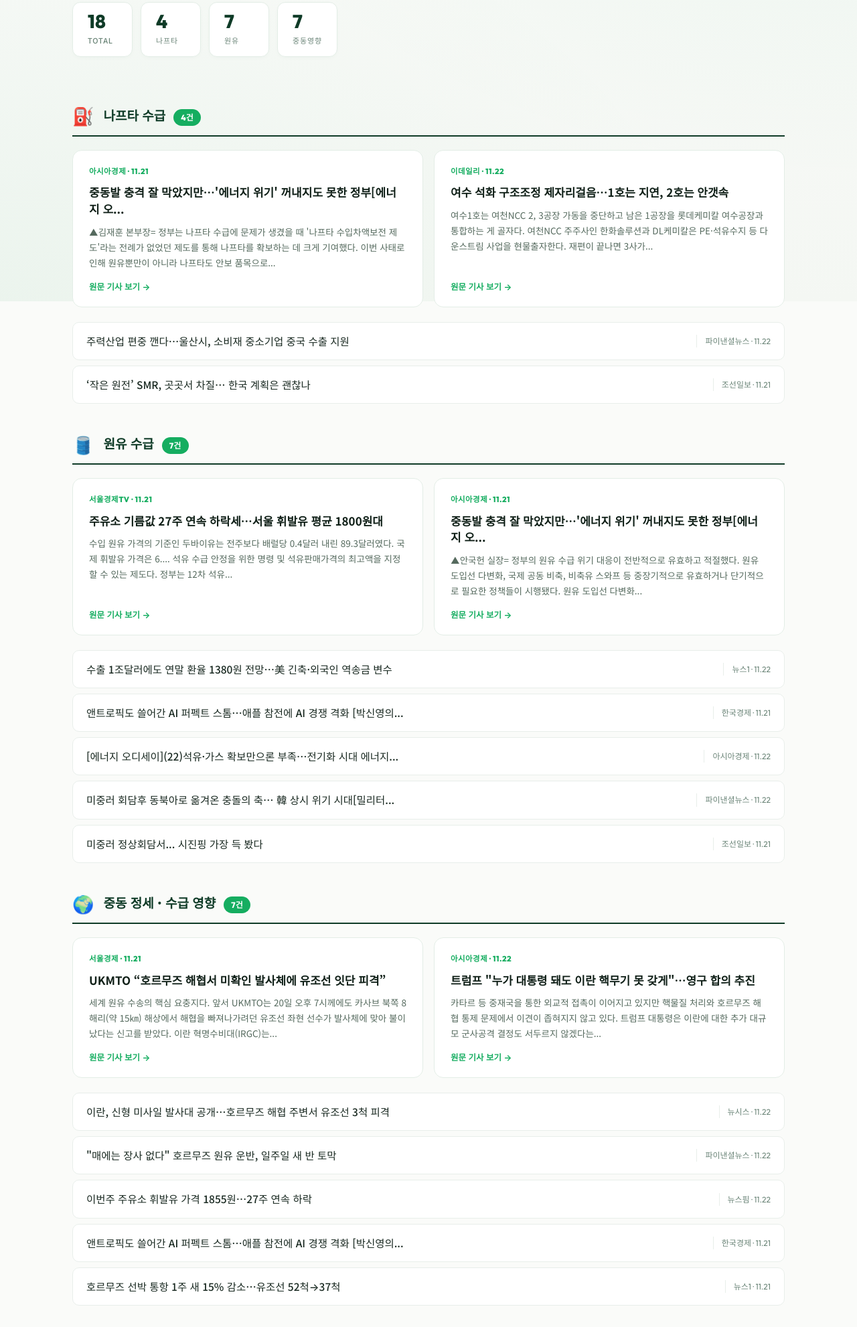
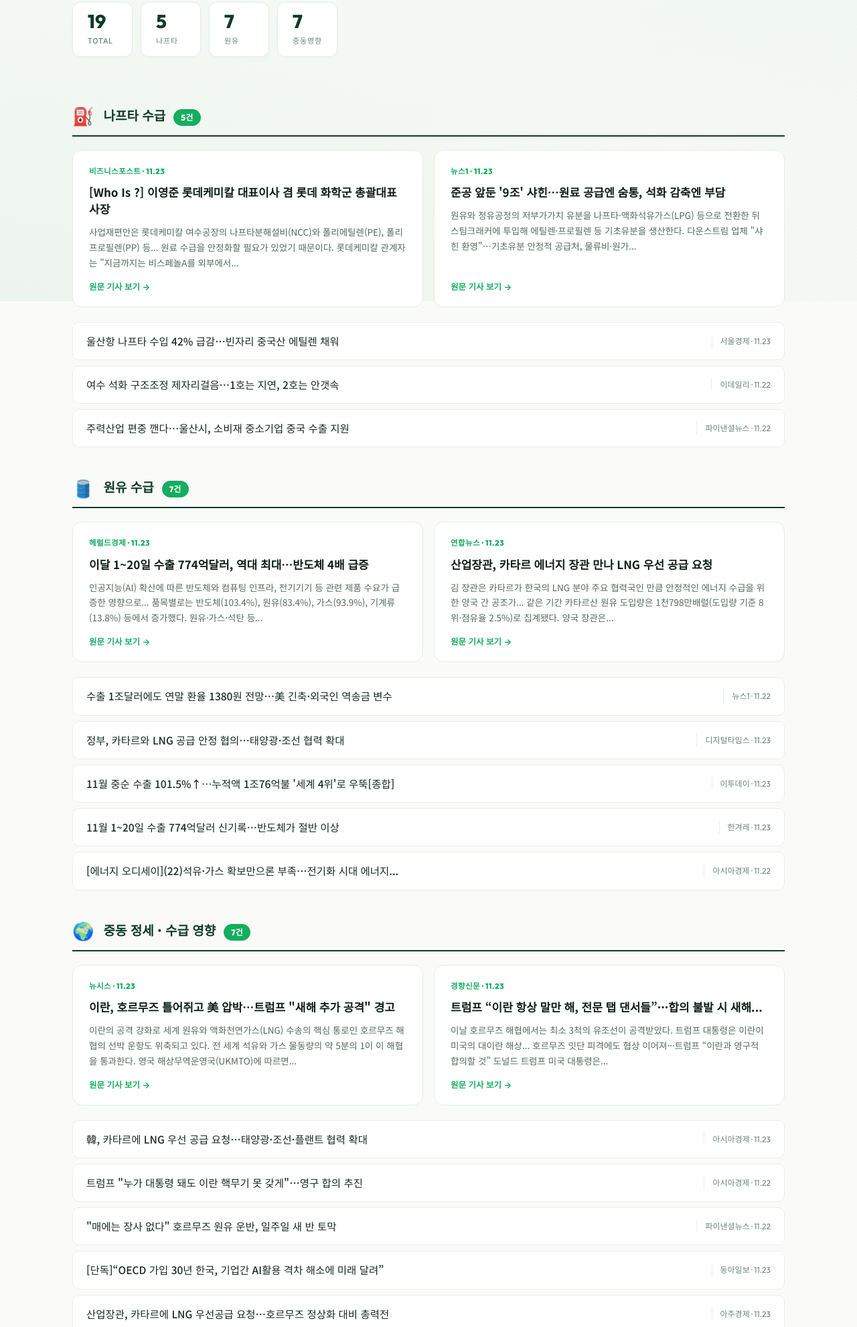
Before and after one commit to hdec-daily-news/oil-naphtha, a plain HTML site: page index.html in a window 1280 px wide. Shown: the part 350-2332 px from the top of the page at 67% size. Drawn offline with Linux system fonts and the light colour scheme.

Commit message:
Daily update 2026-11-23

```diff
--- a/index.html
+++ b/index.html
@@ -23,7 +23,7 @@
       <span class="brand-name">HDEC Daily News</span>
     </a>
     <div class="site-meta">
-      <span>수집기간 11.21 ~ 11.22</span>
+      <span>수집기간 11.22 ~ 11.23</span>
       <span class="sep">·</span>
       <span class="auto-badge">🔄 매일 07시 / 12시 2회 자동 업데이트</span>
     </div>
@@ -40,8 +40,8 @@
       <strong>주요 경제지 · 종합지</strong>에서 선별, 최근 3일 내 기사를 정리합니다.
     </p>
     <div class="hero-stats">
-      <div class="stat"><span class="stat-num">18</span><span class="stat-lab">TOTAL</span></div>
-      <div class="stat"><span class="stat-num">4</span><span class="stat-lab">나프타</span></div>
+      <div class="stat"><span class="stat-num">19</span><span class="stat-lab">TOTAL</span></div>
+      <div class="stat"><span class="stat-num">5</span><span class="stat-lab">나프타</span></div>
       <div class="stat"><span class="stat-num">7</span><span class="stat-lab">원유</span></div>
       <div class="stat"><span class="stat-num">7</span><span class="stat-lab">중동영향</span></div>
     </div>
@@ -53,32 +53,38 @@
         <div class="section-icon">⛽</div>
         <div class="section-meta">
           <h2 class="section-title">나프타 수급</h2>
-          <div class="section-count">4건</div>
+          <div class="section-count">5건</div>
         </div>
       </div>
       <div class="top-cards">
-        <a class="top-card" href="https://view.asiae.co.kr/article/2026111915333205479" target="_blank" rel="noopener">
-          <div class="top-card-source">아시아경제 · 11.21</div>
-          <h3 class="top-card-title">중동발 충격 잘 막았지만…'에너지 위기' 꺼내지도 못한 정부[에너지 오...</h3>
-          <p class="top-card-desc">▲김재훈 본부장= 정부는 나프타 수급에 문제가 생겼을 때 '나프타 수입차액보전 제도'라는 전례가 없었던 제도를 통해 나프타를 확보하는 데 크게 기여했다. 이번 사태로 인해 원유뿐만이 아니라 나프타도 안보 품목으로... </p>
+        <a class="top-card" href="https://www.businesspost.co.kr/BP?command=article_view&amp;num=450773" target="_blank" rel="noopener">
+          <div class="top-card-source">비즈니스포스트 · 11.23</div>
+          <h3 class="top-card-title">[Who Is ?] 이영준 롯데케미칼 대표이사 겸 롯데 화학군 총괄대표 사장</h3>
+          <p class="top-card-desc">사업재편안은 롯데케미칼 여수공장의 나프타분해설비(NCC)와 폴리에틸렌(PE), 폴리프로필렌(PP) 등... 원료 수급을 안정화할 필요가 있었기 때문이다. 롯데케미칼 관계자는 &quot;지금까지는 비스페놀A를 외부에서... </p>
           <span class="top-card-more">원문 기사 보기 →</span>
         </a>
-        <a class="top-card" href="https://www.edaily.co.kr/News/Read?newsId=01682646645648344&amp;mediaCodeNo=257&amp;utm_source=naver&amp;utm_medium=referral&amp;utm_campaign=news_syndication&amp;utm_content=original_article" target="_blank" rel="noopener">
-          <div class="top-card-source">이데일리 · 11.22</div>
-          <h3 class="top-card-title">여수 석화 구조조정 제자리걸음…1호는 지연, 2호는 안갯속</h3>
-          <p class="top-card-desc">여수1호는 여천NCC 2, 3공장 가동을 중단하고 남은 1공장을 롯데케미칼 여수공장과 통합하는 게 골자다. 여천NCC 주주사인 한화솔루션과 DL케미칼은 PE·석유수지 등 다운스트림 사업을 현물출자한다. 재편이 끝나면 3사가... </p>
+        <a class="top-card" href="https://www.news1.kr/industry/general-industry/6361753" target="_blank" rel="noopener">
+          <div class="top-card-source">뉴스1 · 11.23</div>
+          <h3 class="top-card-title">준공 앞둔 '9조' 샤힌…원료 공급엔 숨통, 석화 감축엔 부담</h3>
+          <p class="top-card-desc">원유와 정유공정의 저부가가치 유분을 나프타·액화석유가스(LPG) 등으로 전환한 뒤 스팀크래커에 투입해 에틸렌·프로필렌 등 기초유분을 생산한다. 다운스트림 업체 &quot;샤힌 환영&quot;…기초유분 안정적 공급처, 물류비·원가... </p>
           <span class="top-card-more">원문 기사 보기 →</span>
         </a></div><ul class="headlines">
+          <li class="headline">
+            <a href="https://www.sedaily.com/article/20117628?ref=naver" target="_blank" rel="noopener">
+              <span class="hl-title">울산항 나프타 수입 42% 급감…빈자리 중국산 에틸렌 채워</span>
+              <span class="hl-meta">서울경제 · 11.23</span>
+            </a>
+          </li>
+          <li class="headline">
+            <a href="https://www.edaily.co.kr/News/Read?newsId=01682646645648344&amp;mediaCodeNo=257&amp;utm_source=naver&amp;utm_medium=referral&amp;utm_campaign=news_syndication&amp;utm_content=original_article" target="_blank" rel="noopener">
+              <span class="hl-title">여수 석화 구조조정 제자리걸음…1호는 지연, 2호는 안갯속</span>
+              <span class="hl-meta">이데일리 · 11.22</span>
+            </a>
+          </li>
           <li class="headline">
             <a href="https://www.fnnews.com/news/202611221120109293" target="_blank" rel="noopener">
               <span class="hl-title">주력산업 편중 깬다…울산시, 소비재 중소기업 중국 수출 지원</span>
               <span class="hl-meta">파이낸셜뉴스 · 11.22</span>
-            </a>
-          </li>
-          <li class="headline">
-            <a href="https://www.chosun.com/economy/economy_general/2026/11/21/HMRSXGFH6FAHVEUCJTGGIZTKXU/?utm_source=naver&amp;utm_medium=referral&amp;utm_campaign=naver-news" target="_blank" rel="noopener">
-              <span class="hl-title">‘작은 원전’ SMR, 곳곳서 차질… 한국 계획은 괜찮나</span>
-              <span class="hl-meta">조선일보 · 11.21</span>
             </a>
           </li></ul>
     </section>
@@ -91,16 +97,16 @@
         </div>
       </div>
       <div class="top-cards">
-        <a class="top-card" href="https://www.sentv.co.kr/article/view/sentv202611210003" target="_blank" rel="noopener">
-          <div class="top-card-source">서울경제TV · 11.21</div>
-          <h3 class="top-card-title">주유소 기름값 27주 연속 하락세…서울 휘발유 평균 1800원대</h3>
-          <p class="top-card-desc">수입 원유 가격의 기준인 두바이유는 전주보다 배럴당 0.4달러 내린 89.3달러였다. 국제 휘발유 가격은 6.... 석유 수급 안정을 위한 명령 및 석유판매가격의 최고액을 지정할 수 있는 제도다. 정부는 12차 석유... </p>
+        <a class="top-card" href="https://biz.heraldcorp.com/article/10945641?ref=naver" target="_blank" rel="noopener">
+          <div class="top-card-source">헤럴드경제 · 11.23</div>
+          <h3 class="top-card-title">이달 1~20일 수출 774억달러, 역대 최대…반도체 4배 급증</h3>
+          <p class="top-card-desc">인공지능(AI) 확산에 따른 반도체와 컴퓨팅 인프라, 전기기기 등 관련 제품 수요가 급증한 영향으로... 품목별로는 반도체(103.4%), 원유(83.4%), 가스(93.9%), 기계류(13.8%) 등에서 증가했다. 원유·가스·석탄 등... </p>
           <span class="top-card-more">원문 기사 보기 →</span>
         </a>
-        <a class="top-card" href="https://view.asiae.co.kr/article/2026111915333205479" target="_blank" rel="noopener">
-          <div class="top-card-source">아시아경제 · 11.21</div>
-          <h3 class="top-card-title">중동발 충격 잘 막았지만…'에너지 위기' 꺼내지도 못한 정부[에너지 오...</h3>
-          <p class="top-card-desc">▲안국헌 실장= 정부의 원유 수급 위기 대응이 전반적으로 유효하고 적절했다. 원유 도입선 다변화, 국제 공동 비축, 비축유 스와프 등 중장기적으로 유효하거나 단기적으로 필요한 정책들이 시행됐다. 원유 도입선 다변화... </p>
+        <a class="top-card" href="https://www.yna.co.kr/view/AKR20261123041400003?input=1195m" target="_blank" rel="noopener">
+          <div class="top-card-source">연합뉴스 · 11.23</div>
+          <h3 class="top-card-title">산업장관, 카타르 에너지 장관 만나 LNG 우선 공급 요청</h3>
+          <p class="top-card-desc">김 장관은 카타르가 한국의 LNG 분야 주요 협력국인 만큼 안정적인 에너지 수급을 위한 양국 간 공조가... 같은 기간 카타르산 원유 도입량은 1천798만배럴(도입량 기준 8위·점유율 2.5%)로 집계됐다. 양국 장관은... </p>
           <span class="top-card-more">원문 기사 보기 →</span>
         </a></div><ul class="headlines">
           <li class="headline">
@@ -110,27 +116,27 @@
             </a>
           </li>
           <li class="headline">
-            <a href="https://www.hankyung.com/article/202611211028i" target="_blank" rel="noopener">
-              <span class="hl-title">앤트로픽도 쓸어간 AI 퍼펙트 스톰…애플 참전에 AI 경쟁 격화 [박신영의...</span>
-              <span class="hl-meta">한국경제 · 11.21</span>
+            <a href="https://www.dt.co.kr/article/12096631?ref=naver" target="_blank" rel="noopener">
+              <span class="hl-title">정부, 카타르와 LNG 공급 안정 협의…태양광·조선 협력 확대</span>
+              <span class="hl-meta">디지털타임스 · 11.23</span>
+            </a>
+          </li>
+          <li class="headline">
+            <a href="https://www.etoday.co.kr/news/view/2651527" target="_blank" rel="noopener">
+              <span class="hl-title">11월 중순 수출 101.5%↑⋯누적액 1조76억불 '세계 4위'로 우뚝[종합]</span>
+              <span class="hl-meta">이투데이 · 11.23</span>
+            </a>
+          </li>
+          <li class="headline">
+            <a href="https://www.hani.co.kr/arti/economy/economy_general/1288577.html" target="_blank" rel="noopener">
+              <span class="hl-title">11월 1~20일 수출 774억달러 신기록…반도체가 절반 이상</span>
+              <span class="hl-meta">한겨레 · 11.23</span>
             </a>
           </li>
           <li class="headline">
             <a href="https://view.asiae.co.kr/article/2026112212593856475" target="_blank" rel="noopener">
               <span class="hl-title">[에너지 오디세이](22)석유·가스 확보만으론 부족…전기화 시대 에너지...</span>
               <span class="hl-meta">아시아경제 · 11.22</span>
-            </a>
-          </li>
-          <li class="headline">
-            <a href="https://www.fnnews.com/news/202611221840446944" target="_blank" rel="noopener">
-              <span class="hl-title">미중러 회담후 동북아로 옮겨온 충돌의 축… 韓 상시 위기 시대[밀리터...</span>
-              <span class="hl-meta">파이낸셜뉴스 · 11.22</span>
-            </a>
-          </li>
-          <li class="headline">
-            <a href="https://www.chosun.com/international/international_general/2026/11/21/4QWSAYRMB5FGNPSXQFPNS5YBPU/?utm_source=naver&amp;utm_medium=referral&amp;utm_campaign=naver-news" target="_blank" rel="noopener">
-              <span class="hl-title">미중러 정상회담서... 시진핑 가장 득 봤다</span>
-              <span class="hl-meta">조선일보 · 11.21</span>
             </a>
           </li></ul>
     </section>
@@ -143,22 +149,28 @@
         </div>
       </div>
       <div class="top-cards">
-        <a class="top-card" href="https://www.sedaily.com/article/20117265?ref=naver" target="_blank" rel="noopener">
-          <div class="top-card-source">서울경제 · 11.21</div>
-          <h3 class="top-card-title">UKMTO “호르무즈 해협서 미확인 발사체에 유조선 잇단 피격”</h3>
-          <p class="top-card-desc">세계 원유 수송의 핵심 요충지다. 앞서 UKMTO는 20일 오후 7시께에도 카사브 북쪽 8해리(약 15㎞) 해상에서 해협을 빠져나가려던 유조선 좌현 선수가 발사체에 맞아 불이 났다는 신고를 받았다. 이란 혁명수비대(IRGC)는... </p>
+        <a class="top-card" href="https://www.newsis.com/view/NISX20261123_0003878640" target="_blank" rel="noopener">
+          <div class="top-card-source">뉴시스 · 11.23</div>
+          <h3 class="top-card-title">이란, 호르무즈 틀어쥐고 美 압박…트럼프 &quot;새해 추가 공격&quot; 경고</h3>
+          <p class="top-card-desc">이란의 공격 강화로 세계 원유와 액화천연가스(LNG) 수송의 핵심 통로인 호르무즈 해협의 선박 운항도 위축되고 있다. 전 세계 석유와 가스 물동량의 약 5분의 1이 이 해협을 통과한다. 영국 해상무역운영국(UKMTO)에 따르면... </p>
           <span class="top-card-more">원문 기사 보기 →</span>
         </a>
-        <a class="top-card" href="https://view.asiae.co.kr/article/2026112208523830364" target="_blank" rel="noopener">
-          <div class="top-card-source">아시아경제 · 11.22</div>
-          <h3 class="top-card-title">트럼프 &quot;누가 대통령 돼도 이란 핵무기 못 갖게&quot;…영구 합의 추진</h3>
-          <p class="top-card-desc">카타르 등 중재국을 통한 외교적 접촉이 이어지고 있지만 핵물질 처리와 호르무즈 해협 통제 문제에서 이견이 좁혀지지 않고 있다. 트럼프 대통령은 이란에 대한 추가 대규모 군사공격 결정도 서두르지 않겠다는... </p>
+        <a class="top-card" href="https://www.khan.co.kr/article/202611230801001" target="_blank" rel="noopener">
+          <div class="top-card-source">경향신문 · 11.23</div>
+          <h3 class="top-card-title">트럼프 “이란 항상 말만 해, 전문 탭 댄서들”···합의 불발 시 새해...</h3>
+          <p class="top-card-desc">이날 호르무즈 해협에서는 최소 3척의 유조선이 공격받았다. 트럼프 대통령은 이란이 미국의 대이란 해상... 호르무즈 잇단 피격에도 협상 이어져···트럼프 “이란과 영구적 합의할 것” 도널드 트럼프 미국 대통령은... </p>
           <span class="top-card-more">원문 기사 보기 →</span>
         </a></div><ul class="headlines">
           <li class="headline">
-            <a href="https://www.newsis.com/view/NISX20261122_0003877864" target="_blank" rel="noopener">
-              <span class="hl-title">이란, 신형 미사일 발사대 공개…호르무즈 해협 주변서 유조선 3척 피격</span>
-              <span class="hl-meta">뉴시스 · 11.22</span>
+            <a href="https://view.asiae.co.kr/article/2026112309291599655" target="_blank" rel="noopener">
+              <span class="hl-title">韓, 카타르에 LNG 우선 공급 요청…태양광·조선·플랜트 협력 확대</span>
+              <span class="hl-meta">아시아경제 · 11.23</span>
+            </a>
+          </li>
+          <li class="headline">
+            <a href="https://view.asiae.co.kr/article/2026112208523830364" target="_blank" rel="noopener">
+              <span class="hl-title">트럼프 &quot;누가 대통령 돼도 이란 핵무기 못 갖게&quot;…영구 합의 추진</span>
+              <span class="hl-meta">아시아경제 · 11.22</span>
             </a>
           </li>
           <li class="headline">
@@ -168,21 +180,15 @@
             </a>
           </li>
           <li class="headline">
-            <a href="https://www.newspim.com/news/view/20261121000123" target="_blank" rel="noopener">
-              <span class="hl-title">이번주 주유소 휘발유 가격 1855원…27주 연속 하락</span>
-              <span class="hl-meta">뉴스핌 · 11.22</span>
+            <a href="https://www.donga.com/news/Inter/article/all/20261123/135070177/2" target="_blank" rel="noopener">
+              <span class="hl-title">[단독]“OECD 가입 30년 한국, 기업간 AI활용 격차 해소에 미래 달려”</span>
+              <span class="hl-meta">동아일보 · 11.23</span>
             </a>
           </li>
           <li class="headline">
-            <a href="https://www.hankyung.com/article/202611211028i" target="_blank" rel="noopener">
-              <span class="hl-title">앤트로픽도 쓸어간 AI 퍼펙트 스톰…애플 참전에 AI 경쟁 격화 [박신영의...</span>
-              <span class="hl-meta">한국경제 · 11.21</span>
-            </a>
-          </li>
-          <li class="headline">
-            <a href="https://www.news1.kr/world/middleeast-africa/6361683" target="_blank" rel="noopener">
-              <span class="hl-title">호르무즈 선박 통항 1주 새 15% 감소…유조선 52척→37척</span>
-              <span class="hl-meta">뉴스1 · 11.21</span>
+            <a href="https://www.ajunews.com/view/20261123084123755" target="_blank" rel="noopener">
+              <span class="hl-title">산업장관, 카타르에 LNG 우선공급 요청…호르무즈 정상화 대비 총력전</span>
+              <span class="hl-meta">아주경제 · 11.23</span>
             </a>
           </li></ul>
     </section>
```
Also changed, not shown: oil_naphtha.csv (+13 -12 lines).
